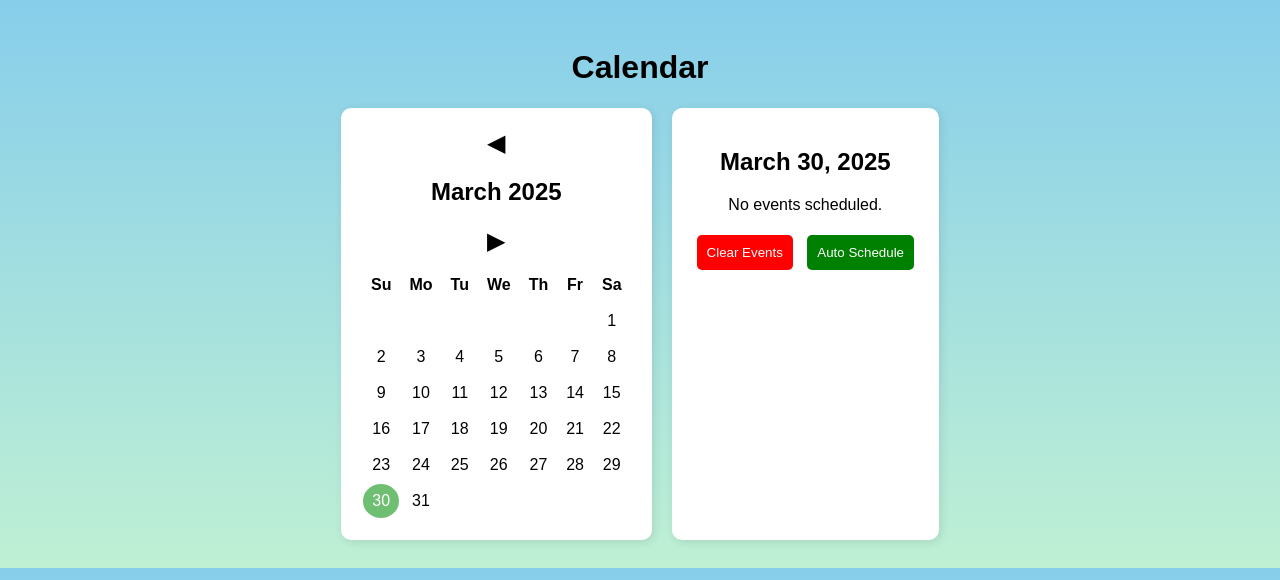
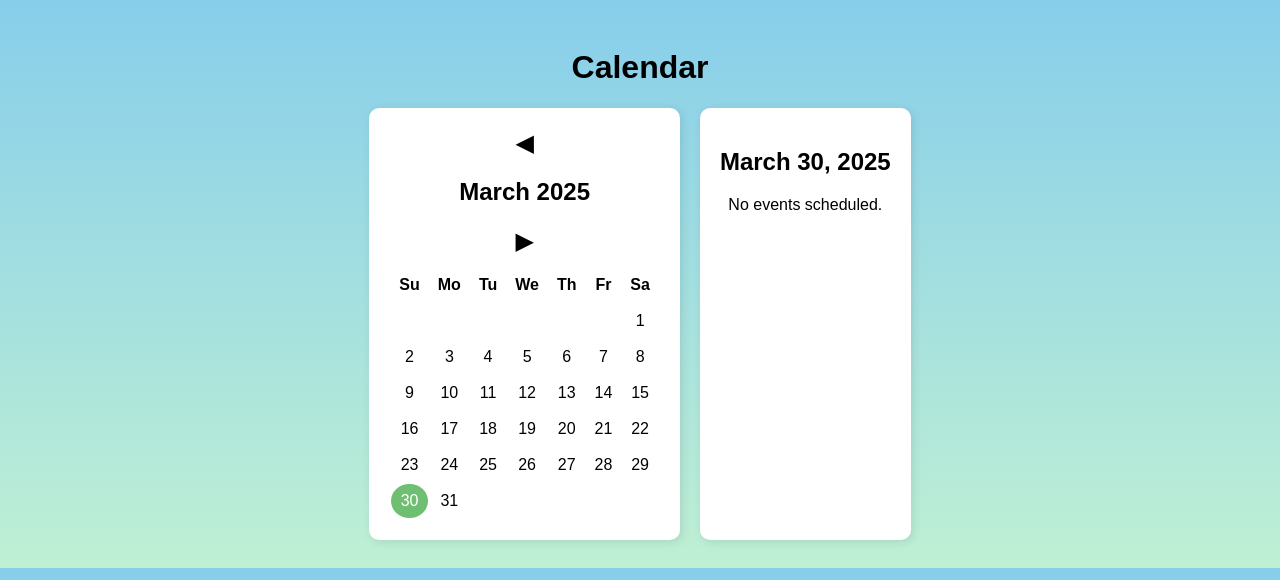
Before and after one commit to sthuthi21/Timesync, a Flask app: page /calendar in a window 1280 px wide. Shown: the top 580 px of the page. Run offline with Flask 3, Linux system fonts and the light colour scheme; data that the repository does not hold is empty.

Commit message:
Commented clear events and auto schedule buttons

```diff
--- a/templates/calendar.html
+++ b/templates/calendar.html
@@ -21,10 +21,10 @@
                 <h2 id="scheduleTitle"></h2>
                 <div class="events" id="eventsList">
                 </div>
-                <div class="buttons">
+                <!--<div class="buttons">
                     <button class="clear" id="clearEvents">Clear Events</button>
                     <button class="auto" id="autoSchedule">Auto Schedule</button>
-                </div>
+                </div>-->
             </div>
         </div>
     </div>
```
